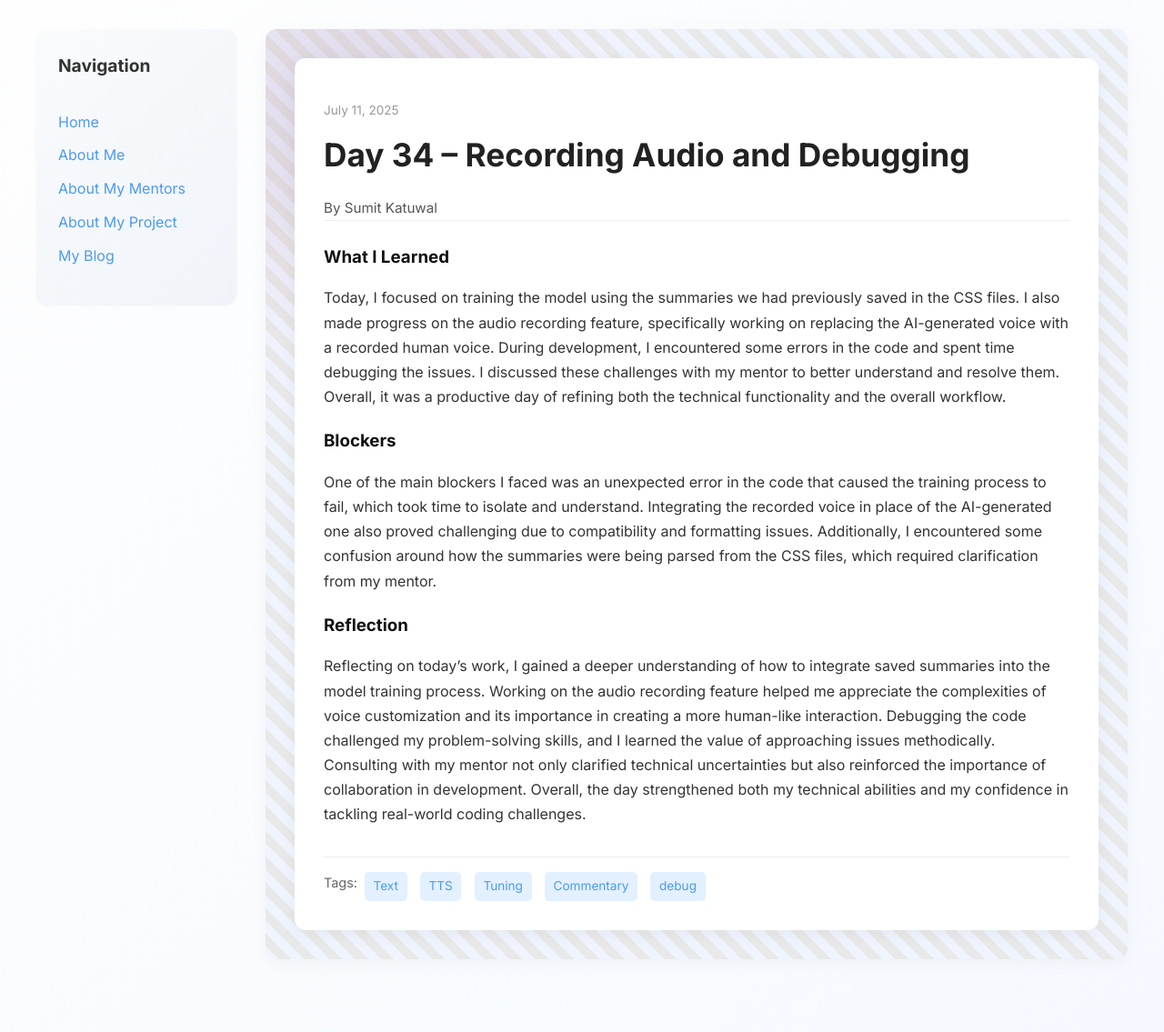
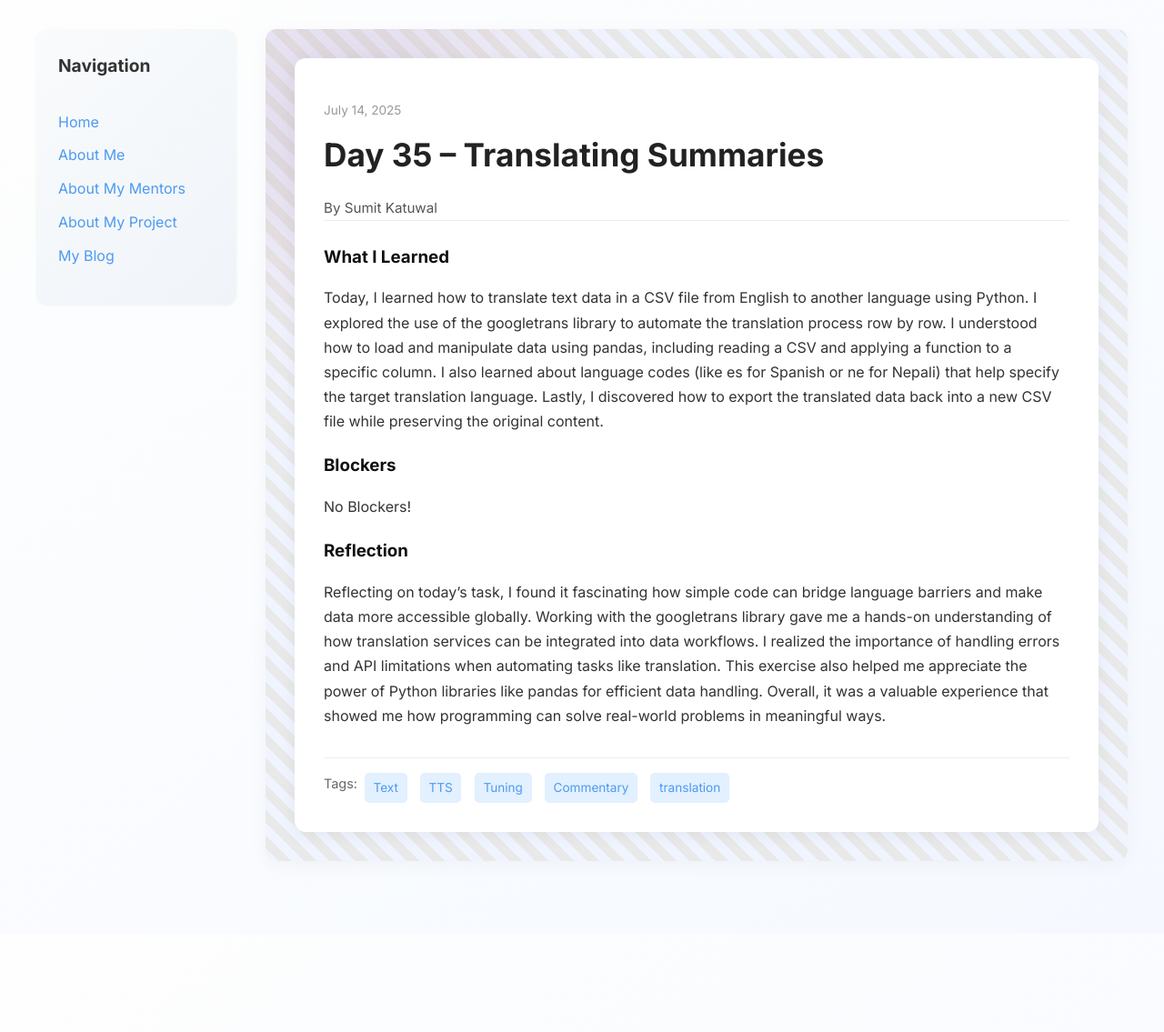
Before and after one commit to SumitKatuwal3382/SumitKatuwal3382.github.io, a Jekyll site: the page built from _posts/2025-07-14-day-35.md, in a window 1280 px wide. Shown: the whole page at 91% size. Built offline with Jekyll 4.4.1, drawn with Linux system fonts in a browser that asks for light colours; after the commit the page ends 1027 px from its top, so only the background shows below that.

Commit message:
Update 2025-07-14-day-35.md

```diff
--- a/_posts/2025-07-14-day-35.md
+++ b/_posts/2025-07-14-day-35.md
@@ -1,19 +1,19 @@
 ---
 layout: post
-title: "Day 34 – Recording Audio and Debugging"
-date: 2025-07-11
+title: "Day 35 – Translating Summaries"
+date: 2025-07-14
 author: Sumit Katuwal
-permalink: /day34.html
-tags: ["Text","TTS","Tuning","Commentary","debug"]
+permalink: /day35.html
+tags: ["Text","TTS","Tuning","Commentary","translation"]
 
 what_i_learned: |
- Today, I focused on training the model using the summaries we had previously saved in the CSS files. I also made progress on the audio recording feature, specifically working on replacing the AI-generated voice with a recorded human voice. During development, I encountered some errors in the code and spent time debugging the issues. I discussed these challenges with my mentor to better understand and resolve them. Overall, it was a productive day of refining both the technical functionality and the overall workflow.
+ Today, I learned how to translate text data in a CSV file from English to another language using Python. I explored the use of the googletrans library to automate the translation process row by row. I understood how to load and manipulate data using pandas, including reading a CSV and applying a function to a specific column. I also learned about language codes (like es for Spanish or ne for Nepali) that help specify the target translation language. Lastly, I discovered how to export the translated data back into a new CSV file while preserving the original content.
 
 blockers: |
-  One of the main blockers I faced was an unexpected error in the code that caused the training process to fail, which took time to isolate and understand. Integrating the recorded voice in place of the AI-generated one also proved challenging due to compatibility and formatting issues. Additionally, I encountered some confusion around how the summaries were being parsed from the CSS files, which required clarification from my mentor.
+  No Blockers!
 
 reflection: |
- Reflecting on today’s work, I gained a deeper understanding of how to integrate saved summaries into the model training process. Working on the audio recording feature helped me appreciate the complexities of voice customization and its importance in creating a more human-like interaction. Debugging the code challenged my problem-solving skills, and I learned the value of approaching issues methodically. Consulting with my mentor not only clarified technical uncertainties but also reinforced the importance of collaboration in development. Overall, the day strengthened both my technical abilities and my confidence in tackling real-world coding challenges.
+ Reflecting on today’s task, I found it fascinating how simple code can bridge language barriers and make data more accessible globally. Working with the googletrans library gave me a hands-on understanding of how translation services can be integrated into data workflows. I realized the importance of handling errors and API limitations when automating tasks like translation. This exercise also helped me appreciate the power of Python libraries like pandas for efficient data handling. Overall, it was a valuable experience that showed me how programming can solve real-world problems in meaningful ways.
 
 
 ---
```
